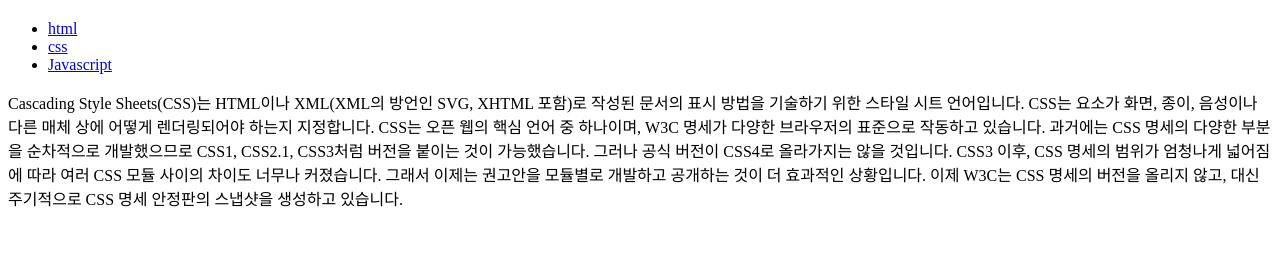
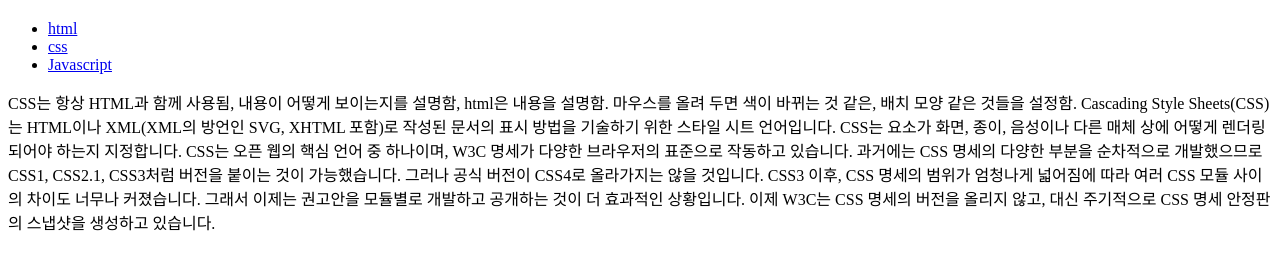
Before and after one commit to be-student/web, a plain HTML site: page 2.html in a window 1280 px wide. Shown: the part 92-362 px from the top of the page. Drawn offline with Linux system fonts and the light colour scheme.

Commit message:
Update 2.html

```diff
--- a/2.html
+++ b/2.html
@@ -16,6 +16,8 @@ html이 가장 최고 태그
 <li><a href="2.html"title="css">css</a>
   <li><a href="3.html"title="JavaScript">Javascript</a>
 </ul>
+  CSS는 항상 HTML과 함께 사용됨, 내용이 어떻게 보이는지를 설명함, html은 내용을 설명함.
+  마우스를 올려 두면 색이 바뀌는 것 같은, 배치 모양 같은 것들을 설정함.
 Cascading Style Sheets(CSS)는 HTML이나 XML(XML의 방언인 SVG, XHTML 포함)로 작성된 문서의 표시 방법을 기술하기 위한 스타일 시트 언어입니다. CSS는 요소가 화면, 종이, 음성이나 다른 매체 상에 어떻게 렌더링되어야 하는지 지정합니다.
 
 CSS는 오픈 웹의 핵심 언어 중 하나이며, W3C 명세가 다양한 브라우저의 표준으로 작동하고 있습니다. 과거에는 CSS 명세의 다양한 부분을 순차적으로 개발했으므로 CSS1, CSS2.1, CSS3처럼 버전을 붙이는 것이 가능했습니다. 그러나 공식 버전이 CSS4로 올라가지는 않을 것입니다.
```
